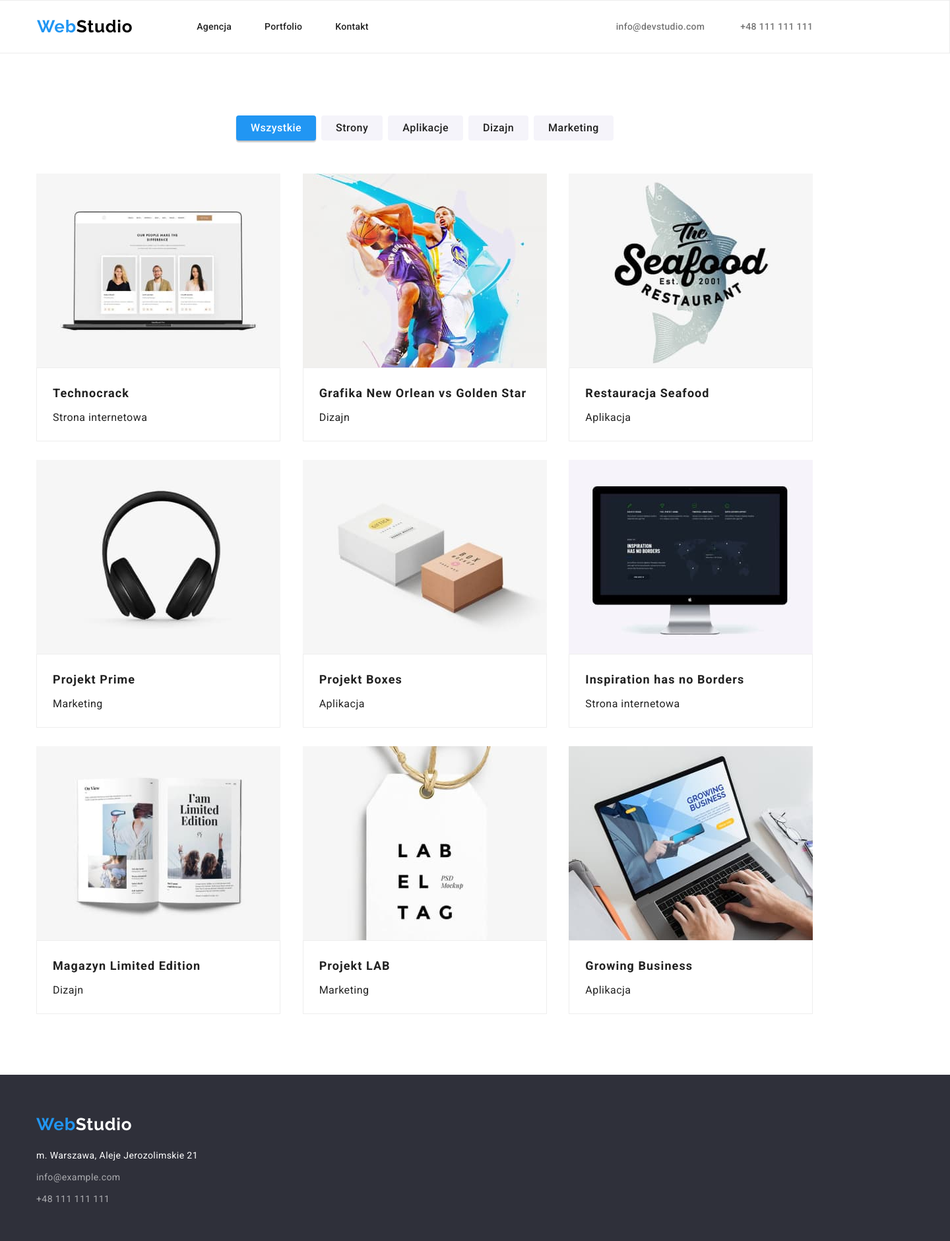
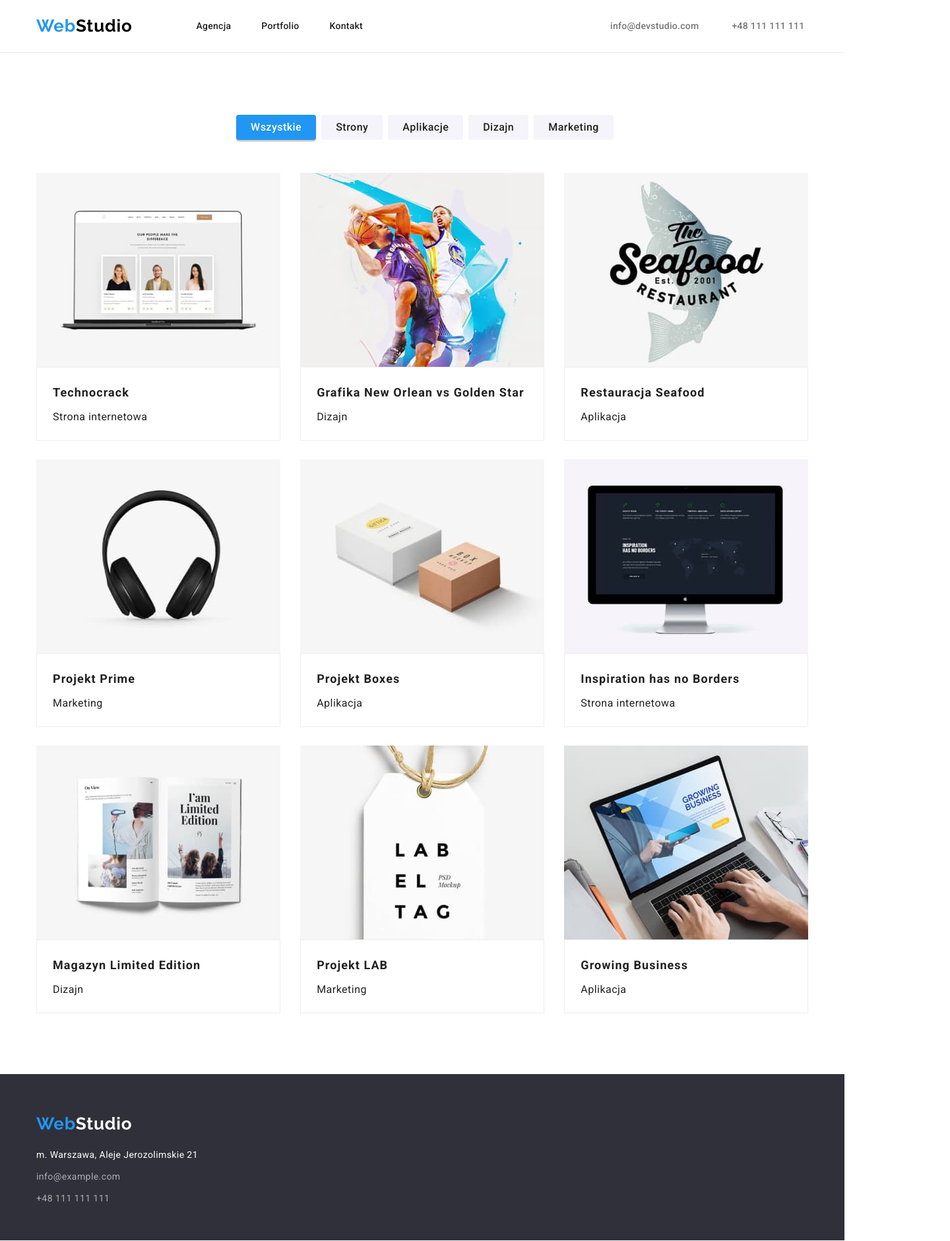
Before and after one commit to MarcinBolt/goit-markup-hw-03, a plain HTML site: page portfolio.html in a window 1280 px wide. Shown: the whole page at 66% size, 1440 px wide, since content can reach past the window. Drawn offline with nearby package versions, Linux system fonts and the light colour scheme.

Commit message:
added container, rebuilded html files and css

```diff
--- a/css/styles.css
+++ b/css/styles.css
@@ -11,15 +11,17 @@
   --background-filtered-description: #eee;
   --header-border-bottom-color: #ececec;
 }
-*,
+/* *,
 *::before,
 *::after {
   box-sizing: border-box;
-}
+} */
 body {
   font-family: 'Roboto', 'Raleway', sans-serif;
   background: var(--brand-color-white);
   color: var(--brand-font-color-dark);
+  /* margin: 0px;
+  padding: 0px; */
 }
 .container {
   box-sizing: border-box;
@@ -34,17 +36,26 @@ a[href] {
 button[type='button'] {
   cursor: pointer;
 }
+.main-menu a:hover,
+.footer-container a:hover,
+.main-menu a:focus,
+.footer-container a:focus {
+  color: var(--logo-color-blue);
+}
+.current-link:visited {
+  color: var(--logo-color-blue);
+}
 .section {
-  padding: 94px 0px;
+  padding-top: 94px;
+  padding-bottom: 94px;
 }
-.main-menu {
-  padding: 24px 0px 24px 0px;
-  margin: 0px -215px 0px -215px;
-  background-color: var(--brand-background-white);
-  border: 1px solid var(--header-border-bottom-color);
+.header {
+  border-bottom: 1px solid var(--header-border-bottom-color);
+  padding-top: 24px;
+  padding-bottom: 24px;
 }
 .main-menu * {
-  display: inline;
+  display: inline-flex;
 }
 .logo-top {
   font-family: 'Raleway';
@@ -54,17 +65,21 @@ button[type='button'] {
   letter-spacing: 0.03em;
   vertical-align: middle;
   color: var(--brand-color-black);
-  margin: 0px 0px 0px 215px;
-  /* padding: 0px; */
 }
 .logo-blue-part {
   color: var(--logo-color-blue);
 }
-.main-menu-nav {
-  padding: 0px 325px 0px 93px;
+.main-menu-nav-list:first-child {
+  margin-left: 93px;
+  padding-left: 0px;
+}
+.main-menu-nav-list:last-child {
+  margin-right: 371px;
 }
 .main-menu-nav-list {
-  padding: 0px;
+  gap: 46px;
+  padding-block: 0px;
+  margin-block: 0px;
 }
 .main-menu-nav-list a {
   font-weight: 500;
@@ -72,44 +87,25 @@ button[type='button'] {
   line-height: 1.14;
   letter-spacing: 0.02em;
   color: var(--brand-font-color-dark);
-  margin: 0px 46px 0px 0px;
-  padding: 0px;
 }
 .contact-list {
-  /* margin: 32px 0px 32px 0px; */
-  padding: 0px;
-  margin: 0px;
+  padding-left: 0px;
+  padding-block: 0px;
+  margin-block: 0px;
+  gap: 50px;
 }
-.header-mail {
-  font-weight: 500;
-  font-size: 14px;
-  line-height: 1.14;
-  letter-spacing: 0.02em;
-  color: var(--brand-contact-color-gray);
-  margin: 0px 50px 0px 0px;
-}
+.header-mail,
 .header-tel {
   font-weight: 500;
   font-size: 14px;
   line-height: 1.14;
   letter-spacing: 0.02em;
   color: var(--brand-contact-color-gray);
-  /* margin: 0px; */
-  /* padding: 0px; */
-}
-.main-menu a:hover,
-.footer-container a:hover,
-.main-menu a:focus,
-.footer-container a:focus {
-  color: var(--logo-color-blue);
-}
-.current-link:visited {
-  color: var(--logo-color-blue);
 }
 
 .section-top {
-  margin: 0px -215px;
-  padding: 200px 0px 200px 0px;
+  padding-top: 200px;
+  padding-bottom: 200px;
   background: var(--brand-background-dark);
 }
 .section-top-header {
@@ -120,13 +116,12 @@ button[type='button'] {
   letter-spacing: 0.06em;
   text-transform: uppercase;
   color: var(--brand-color-white);
-  padding: 0px 452px 30px 452px;
-  margin: 0px;
+  padding-bottom: 30px;
+  margin: 0 auto;
+  width: 696px;
 }
 .section-top-division {
   text-align: center;
-  padding: 0px;
-  margin: 0px;
 }
 .section-top-button {
   background: var(--logo-color-blue);
@@ -140,24 +135,22 @@ button[type='button'] {
   align-items: center;
   letter-spacing: 0.06em;
   color: var(--brand-color-white);
-  margin: 0px;
   padding: 10px 41px 10px 42px;
 }
 .content-division {
-  padding: 94px 0px 0px 0px;
-  margin: 0px -215px;
+  padding-top: 94px;
 }
 .content-hidden-element {
   visibility: hidden;
   margin: 0px;
-  padding: 0px;
+  /* padding-left: 0px; */
 }
 .content-list {
   display: flex;
   gap: 30px;
   list-style-type: none;
-  padding: 0px 215px;
-  margin: 0px;
+  padding-left: 0px;
+  margin-block: 0px;
 }
 
 .content-list-element h3 {
@@ -166,22 +159,17 @@ button[type='button'] {
   letter-spacing: 0.03em;
   text-transform: uppercase;
   color: var(--brand-font-color-dark);
-  margin: 0px;
-  padding: 0px 0px 10px 0px;
+  margin-block: 0px;
+  padding-bottom: 10px;
 }
 .content-list-element p {
   font-size: 14px;
   line-height: 1.714;
   letter-spacing: 0.03em;
   color: var(--brand-contact-color-gray);
-  padding: 0px;
-  margin: 0px;
+  margin-block: 0px;
 }
 
-.section-subjects {
-  /* padding: 94px 0px 94px 0px; */
-  margin: 0px -215px;
-}
 .section-subjects-header,
 .section-team-header {
   text-align: center;
@@ -189,28 +177,27 @@ button[type='button'] {
   line-height: 1.167;
   text-align: center;
   letter-spacing: 0.03em;
-  padding: 0px 0px 50px 0px;
-  margin: 0px;
+  padding-bottom: 50px;
+  margin-block: 0px;
 }
 .section-subjects-list {
   display: flex;
   gap: 30px;
-  padding: 0px 215px;
   margin: 0px;
+  padding: 0px;
   list-style-type: none;
 }
 
-.section-team {
+.team-division {
   background: var(--brand-background-more-gray);
-  /* padding: 94px 0px 94px 0px; */
-  margin: 0px -215px;
 }
+
 .section-team-list {
   display: flex;
   gap: 30px;
   list-style-type: none;
-  padding: 0px 215px;
-  margin: 0px;
+  margin-block: 0px;
+  padding-left: 0px;
 }
 
 .section-team-list-element {
@@ -218,31 +205,32 @@ button[type='button'] {
   box-shadow: 0px 1px 3px rgba(0, 0, 0, 0.12), 0px 1px 1px rgba(0, 0, 0, 0.14),
     0px 2px 1px rgba(0, 0, 0, 0.2);
   border-radius: 0px;
-  margin: 0px;
 }
 
 .section-team-list-element h3 {
   text-align: center;
-  padding: 30px 0px 10px 0px;
-  margin: 0px;
+  padding-top: 30px;
+  padding-bottom: 10px;
+  margin-block: 0px;
 }
 .section-team-list-element p {
   text-align: center;
-  padding: 0px 0px 30px 0px;
-  margin: 0px;
+  padding-bottom: 30px;
+  margin-block: 0px;
 }
-
-.footer-container {
+.footer {
   background: var(--brand-background-dark);
-  padding: 60px 0px 51px 0px;
-  margin: 0px -215px;
+  padding-top: 60px;
+  padding-bottom: 51px;
 }
-.address-container-list {
-  list-style-type: none;
-  padding: 0px 0px 0px 215px;
-  margin: 0px;
+.logo-bottom {
+  color: var(--brand-color-white);
+  font-family: 'Raleway';
+  font-weight: 700;
+  font-size: 26px;
+  line-height: 1.19;
+  letter-spacing: 0.03em;
 }
-
 .address-container p {
   list-style-type: none;
   font-style: normal;
@@ -250,12 +238,17 @@ button[type='button'] {
   line-height: 1.714;
   letter-spacing: 0.03em;
   color: var(--brand-color-white);
-  padding: 20px 0px 0px 215px;
-  margin: 0px;
+  margin-top: 20px;
+  margin-bottom: 9px;
 }
-.address-container li {
-  padding: 9px 0px 0px 0px;
-  margin: 0px;
+.address-container-list {
+  list-style-type: none;
+  margin-block: 0px;
+  padding-left: 0px;
+}
+.address-container li:first-child {
+  margin-bottom: 9px;
+  /* padding: 0px; */
 }
 .footer-mail,
 .footer-tel {
@@ -265,32 +258,30 @@ button[type='button'] {
   letter-spacing: 0.03em;
   color: rgba(255, 255, 255, 0.6);
 }
-.logo-bottom {
-  color: var(--brand-color-white);
-  font-family: 'Raleway';
-  font-weight: 700;
-  font-size: 26px;
-  line-height: 1.19;
-  letter-spacing: 0.03em;
-  padding: 0px;
-  margin: 0px 0px 0px 215px;
-}
 
-/* portfolio page only */
+/* **************************************** */
+/* **************************************** */
+
+/*              PORTFOLIO PAGE */
+
+/* **************************************** */
+/* **************************************** */
+
 .section-portfolio-filter {
-  margin: 0px -215px;
-  /* padding: 94px 0px; */
+  margin: 0px auto;
+  padding-left: 0px;
 }
 .portfolio-buttons-division {
-  margin: 0px;
-  padding: 0px 510px 50px 518px;
+  padding: 0px;
+  margin: 0px 510px 50px 518px;
 }
 .portfolio-buttons-division-list {
   list-style-type: none;
   display: flex;
+  justify-content: center;
   gap: 8px;
-  margin: 0px;
-  padding: 0px;
+  margin-block: 0px;
+  padding-left: 0px;
 }
 .button-filter {
   background: var(--brand-background-more-gray);
@@ -314,20 +305,20 @@ button[type='button'] {
 }
 
 .portfolio-filter-division {
-  margin: 0px;
-  padding: 0px 215px;
+  padding-left: 0px;
+  margin-block: 0px;
 }
 .portfolio-filter-division-list {
   list-style-type: none;
   display: flex;
   gap: 30px;
-  padding: 0px;
-  margin: 0px;
+  padding-left: 0px;
+  margin-block: 0px;
   flex-wrap: wrap;
   justify-content: space-between;
 }
 .portfolio-filter-division-list-element {
-  width: 31%;
+  width: 31.6%;
 }
 .filtered-element {
   width: 370px;
@@ -339,18 +330,15 @@ button[type='button'] {
 .filtered-element-description {
   border: 1px solid var(--background-filtered-description);
 }
-
 .portfolio-filter-division-list-element h3 {
   font-size: 18px;
   line-height: 2;
   letter-spacing: 0.06em;
-  padding: 20px 24px 4px 24px;
-  margin: 0px 0px 0px 0px;
+  margin: 20px 24px 4px 24px;
 }
 .portfolio-filter-division-list-element p {
   font-size: 16px;
   line-height: 1.875;
   letter-spacing: 0.03em;
-  padding: 0px 24px 20px 24px;
-  margin: 0px;
+  margin: 0px 24px 20px 24px;
 }
--- a/portfolio.html
+++ b/portfolio.html
@@ -18,8 +18,8 @@
     <title>WebStudio</title>
   </head>
   <body>
+    <header class="header">
       <div class="container">
-      <header>
         <div class="main-menu">
           <a href="./index.html" class="logo-top"><span class="logo-blue-part">Web</span>Studio</a>
           <nav class="main-menu-nav">
@@ -34,8 +34,10 @@
             <li><a href="tel:+48111111111" class="header-tel">+48 111 111 111</a></li>
           </ul>
         </div>
+      </div>
     </header>
     <main>
+      <div class="container">
         <section class="section-portfolio-filter section">
           <div class="portfolio-buttons-division">
             <ul class="portfolio-buttons-division-list">
@@ -192,9 +194,14 @@
             </ul>
           </div>
         </section>
+      </div>
     </main>
-      <footer class="footer-container">
-        <a href="./index.html" class="logo-bottom"><span class="logo-blue-part">Web</span>Studio</a>
+    <footer class="footer">
+      <div class="container">
+        <div class="footer-division">
+          <a href="./index.html" class="logo-bottom"
+            ><span class="logo-blue-part">Web</span>Studio</a
+          >
           <address class="address-container">
             <p>m. Warszawa, Aleje Jerozolimskie 21</p>
             <ul class="address-container-list">
@@ -202,7 +209,8 @@
               <li><a href="tel:+48111111111" class="footer-tel">+48 111 111 111</a></li>
             </ul>
           </address>
+        </div>
+      </div>
     </footer>
-    </div>
   </body>
 </html>
```
Also changed, not shown: index.html (+19 -4 lines). Lines whose indentation alone changed are shown as unchanged.
